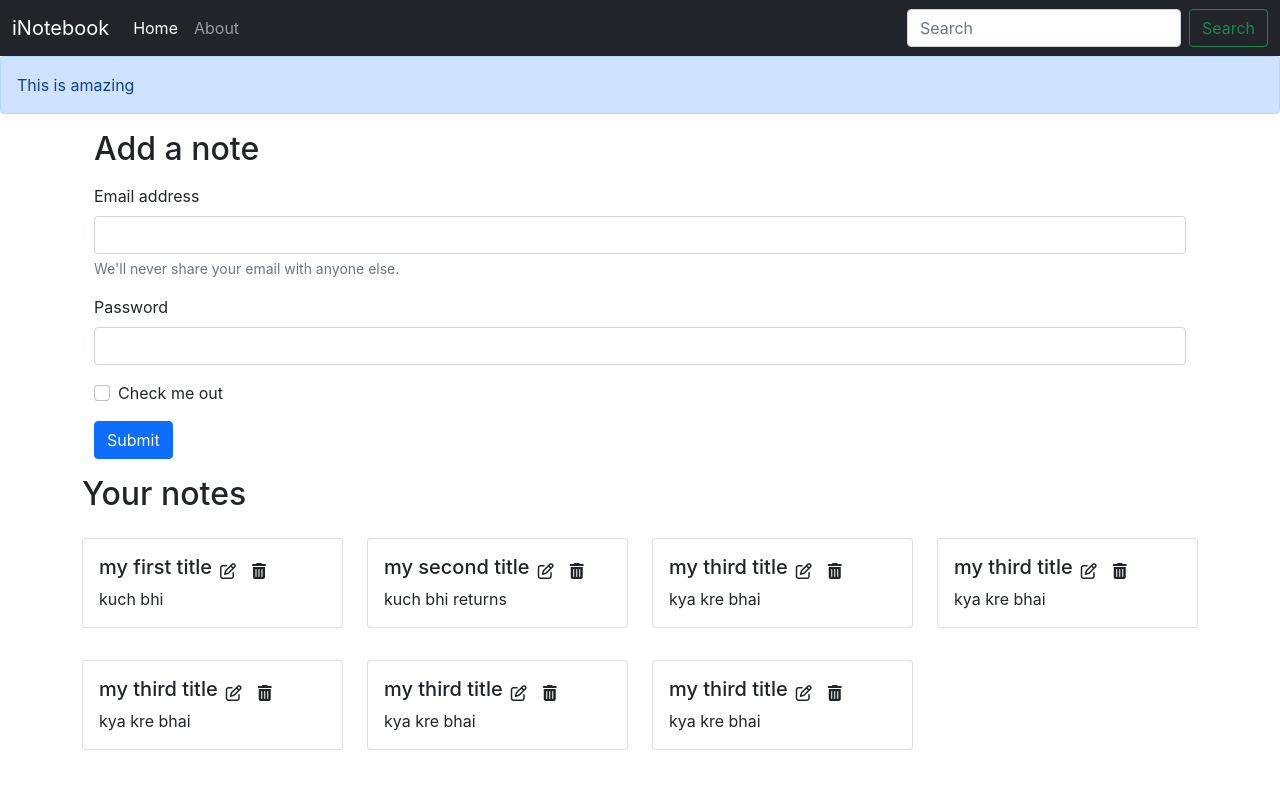
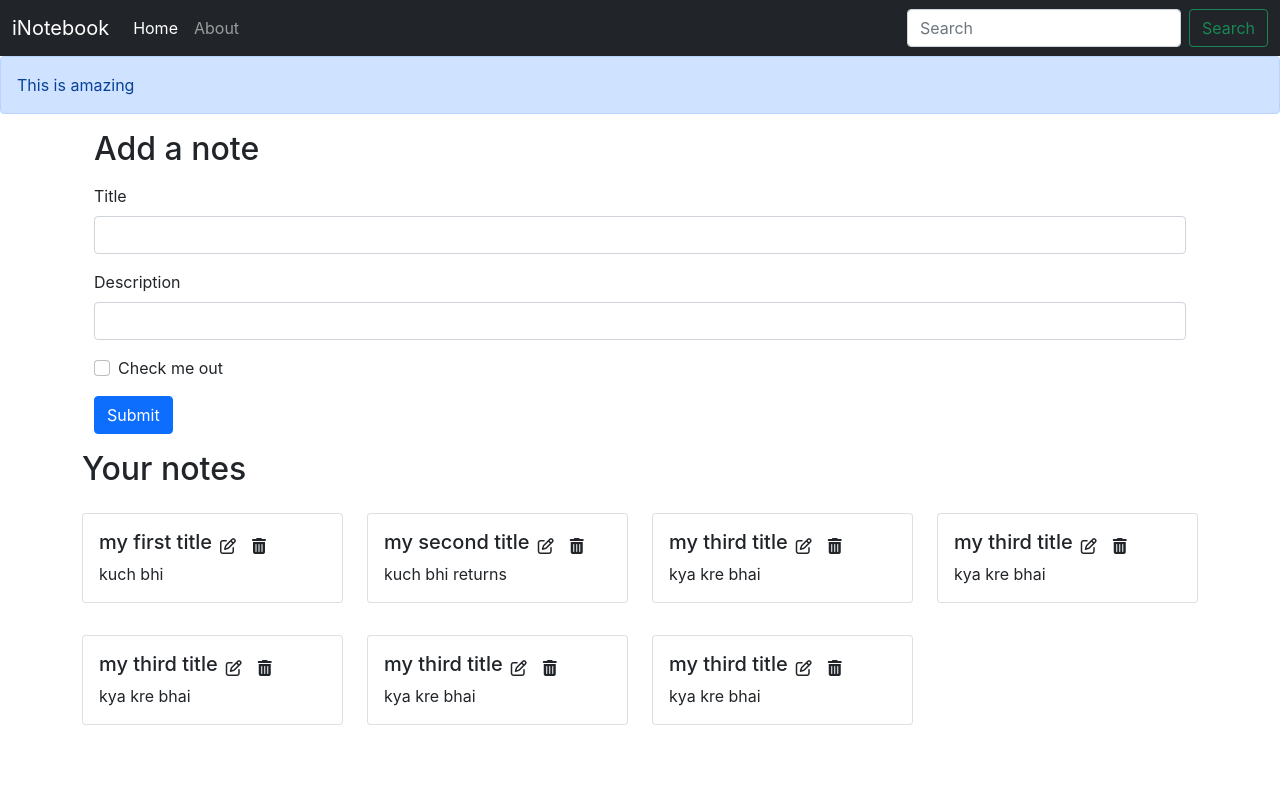
Before and after one commit to shivammisra03/iNotebook, a React (Create React App) app: page / in a window 1280 px wide. Shown: the top 786 px of the page. Built offline with nearby package versions, Linux system fonts and the light colour scheme.

Commit message:
react : tutorial 63

```diff
--- /dev/null
+++ b/src/components/AddNote.js
@@ -0,0 +1,39 @@
+import React, { useContext, useState } from 'react'
+import noteContext from '../context/notes/noteContext'
+
+const AddNote = () => {
+    const context = useContext(noteContext)
+    const { addNote } = context
+    const [note, setNote] = useState({ title: '', description: '', tag: 'default' })
+    const handleClick = (e) => {
+        e.preventDefault()
+        addNote(note.title, note.description, note.tag)
+    }
+    const onChange = (e) => {
+        setNote({ ...note, [e.target.name]: e.target.value })
+    }
+    return (
+
+        <div className="container my-3">
+            <h2>Add a note</h2>
+            <form className='my-3'>
+                <div className="mb-3">
+                    <label htmlFor="title" className="form-label">Title</label>
+                    <input type="text" className="form-control" id="title" name='title' aria-describedby="emailHelp" onChange={onChange} />
+                </div>
+                <div className="mb-3">
+                    <label htmlFor="description" className="form-label">Description</label>
+                    <input type="text" className="form-control" id="description" name='description' onChange={onChange} />
+                </div>
+                <div className="mb-3 form-check">
+                    <input type="checkbox" className="form-check-input" id="exampleCheck1" />
+                    <label className="form-check-label" htmlFor="exampleCheck1">Check me out</label>
+                </div>
+                <button type="submit" className="btn btn-primary" onClick={handleClick}>Submit</button>
+            </form>
+        </div>
+
+    )
+}
+
+export default AddNote
--- a/src/components/Alert.js
+++ b/src/components/Alert.js
@@ -3,7 +3,7 @@
 const Alert = (props) => {
   return (
     <div>
-          <div class="alert alert-primary" role="alert">
+          <div className="alert alert-primary" role="alert">
               {props.message}
           </div>
     </div>
--- a/src/components/Home.js
+++ b/src/components/Home.js
@@ -1,29 +1,11 @@
 import React from 'react'
+import AddNote from './AddNote'
 import Notes from './Notes'
 
 const Home = () => {
   return (
     <div>
-      <div className="container my-3">
-        <h2>Add a note</h2>
-        <form className='my-3'>
-          <div className="mb-3">
-            <label htmlFor="exampleInputEmail1" className="form-label">Email address</label>
-            <input type="email" className="form-control" id="exampleInputEmail1" aria-describedby="emailHelp" />
-            <div id="emailHelp" className="form-text">We'll never share your email with anyone else.</div>
-          </div>
-          <div className="mb-3">
-            <label htmlFor="exampleInputPassword1" className="form-label">Password</label>
-            <input type="password" className="form-control" id="exampleInputPassword1" />
-          </div>
-          <div className="mb-3 form-check">
-            <input type="checkbox" className="form-check-input" id="exampleCheck1" />
-            <label className="form-check-label" htmlFor="exampleCheck1">Check me out</label>
-          </div>
-          <button type="submit" className="btn btn-primary">Submit</button>
-        </form>
-      </div>
-      <Notes></Notes>
+      <Notes />
     </div>
   )
 }
--- a/src/components/Notes.js
+++ b/src/components/Notes.js
@@ -1,19 +1,21 @@
 import React, { useContext } from 'react'
 import noteContext from '../context/notes/noteContext'
+import AddNote from './AddNote'
 import NoteItem from './NoteItem'
 
 function Notes() {
     const context = useContext(noteContext)
-    const { notes, setNotes } = context
+    const { notes, addNote } = context
     return (
-
+        <>
+            <AddNote />
             <div className="row my-3">
                 <h2>Your notes</h2>
                 {notes.map((note) => {
                     return <NoteItem note={note} />
                 })}
             </div>
-
+        </>
     )
 }
 
--- a/src/context/notes/NoteState.js
+++ b/src/context/notes/NoteState.js
@@ -85,8 +85,35 @@
     // }
 
     const [notes, setNotes] = useState(notesInitial)
+
+    //add a note
+    const addNote = (title, description, tag) => {
+        //TODO api call
+        console.log('Adding note')
+        let note = {
+            "_id": "6206674bec245f1d1409a4918",
+            "user": "61fe7451e52419a8123a5d01",
+            "title": title,
+            "description": description,
+            "tag": tag,
+            "timestamp": "2022-02-10T16:03:23.596Z",
+            "__v": 0
+        };
+        setNotes(notes.concat(note));
+    }
+
+    //delete a note
+    const deleteNote = (id) => {
+
+    }
+
+    //edit a note
+    const editNote = (id) => {
+
+    }
+
     return (
-        <NoteContext.Provider value={{notes, setNotes}}>
+        <NoteContext.Provider value={{ notes, addNote, deleteNote, editNote }}>
             {props.children}
         </NoteContext.Provider>
     )
```
Lines whose indentation alone changed are shown as unchanged.
